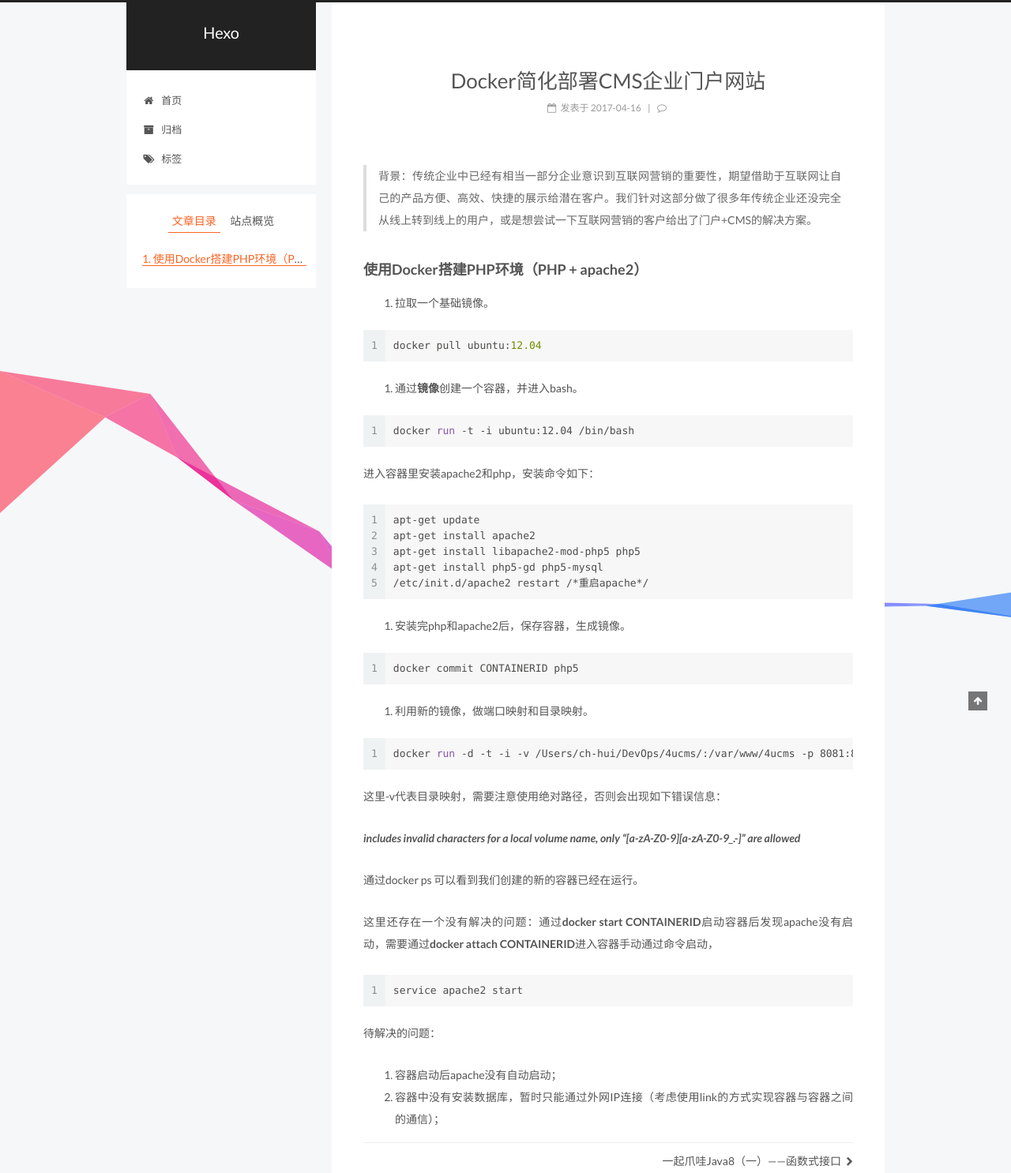
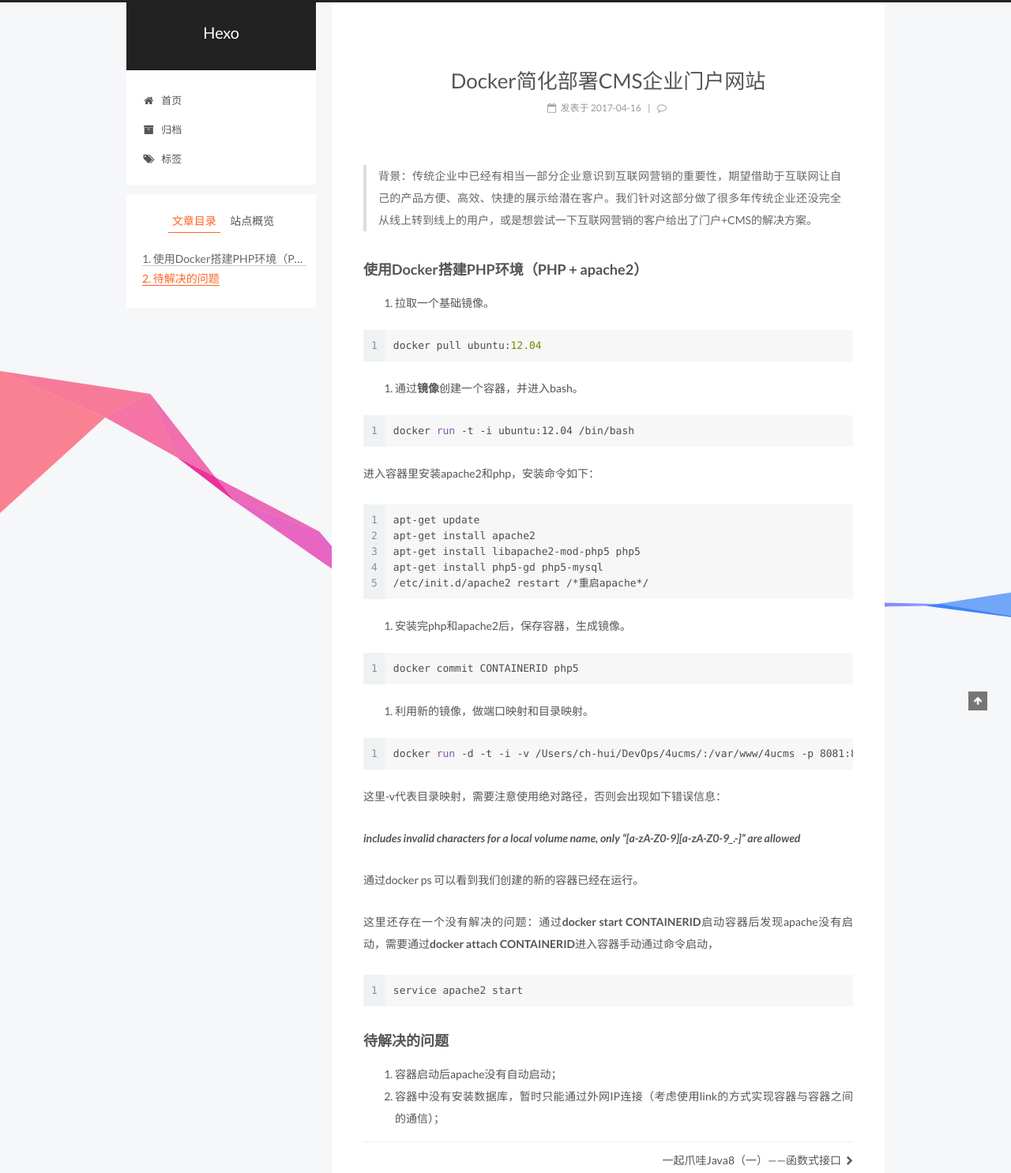
Before and after one commit to Brania/brania.github.io, a plain HTML site: page 2017/04/16/Docker简化部署CMS企业门户网站/index.html in a window 1280 px wide. Shown: the top 1486 px of the page at 79% size. Drawn offline with Linux system fonts and the light colour scheme.

Commit message:
Site updated: 2017-04-16 20:38:58

```diff
--- a/2017/04/16/Docker简化部署CMS企业门户网站/index.html
+++ b/2017/04/16/Docker简化部署CMS企业门户网站/index.html
@@ -94,7 +94,7 @@
 <meta property="og:url" content="http://yoursite.com/2017/04/16/Docker简化部署CMS企业门户网站/index.html">
 <meta property="og:site_name" content="Hexo">
 <meta property="og:description" content="背景：传统企业中已经有相当一部分企业意识到互联网营销的重要性，期望借助于互联网让自己的产品方便、高效、快捷的展示给潜在客户。我们针对这部分做了很多年传统企业还没完全从线上转到线上的用户，或是想尝试一下互联网营销的客户给出了门户+CMS的解决方案。  使用Docker搭建PHP环境（PHP + apache2） 拉取一个基础镜像。  1docker pull ubuntu:12.04  通过镜像创">
-<meta property="og:updated_time" content="2017-04-16T12:36:04.000Z">
+<meta property="og:updated_time" content="2017-04-16T12:38:35.000Z">
 <meta name="twitter:card" content="summary">
 <meta name="twitter:title" content="Docker简化部署CMS企业门户网站">
 <meta name="twitter:description" content="背景：传统企业中已经有相当一部分企业意识到互联网营销的重要性，期望借助于互联网让自己的产品方便、高效、快捷的展示给潜在客户。我们针对这部分做了很多年传统企业还没完全从线上转到线上的用户，或是想尝试一下互联网营销的客户给出了门户+CMS的解决方案。  使用Docker搭建PHP环境（PHP + apache2） 拉取一个基础镜像。  1docker pull ubuntu:12.04  通过镜像创">
@@ -358,8 +358,7 @@
 <p>通过docker ps 可以看到我们创建的新的容器已经在运行。</p>
 <p>这里还存在一个没有解决的问题：通过<strong>docker start CONTAINERID</strong>启动容器后发现apache没有启动，需要通过<strong>docker attach CONTAINERID</strong>进入容器手动通过命令启动，</p>
 <figure class="highlight plain"><table><tr><td class="gutter"><pre><div class="line">1</div></pre></td><td class="code"><pre><div class="line">service apache2 start</div></pre></td></tr></table></figure>
-<p>待解决的问题：</p>
-<ol>
+<h3 id="待解决的问题"><a href="#待解决的问题" class="headerlink" title="待解决的问题"></a>待解决的问题</h3><ol>
 <li>容器启动后apache没有自动启动；</li>
 <li>容器中没有安装数据库，暂时只能通过外网IP连接（考虑使用link的方式实现容器与容器之间的通信）；</li>
 </ol>
@@ -520,7 +519,7 @@
 
 
 
-              <div class="post-toc-content"><ol class="nav"><li class="nav-item nav-level-3"><a class="nav-link" href="#使用Docker搭建PHP环境（PHP-apache2）"><span class="nav-number">1.</span> <span class="nav-text">使用Docker搭建PHP环境（PHP + apache2）</span></a></li></ol></div>
+              <div class="post-toc-content"><ol class="nav"><li class="nav-item nav-level-3"><a class="nav-link" href="#使用Docker搭建PHP环境（PHP-apache2）"><span class="nav-number">1.</span> <span class="nav-text">使用Docker搭建PHP环境（PHP + apache2）</span></a></li><li class="nav-item nav-level-3"><a class="nav-link" href="#待解决的问题"><span class="nav-number">2.</span> <span class="nav-text">待解决的问题</span></a></li></ol></div>
 
 
           </div>
--- a/css/main.css
+++ b/css/main.css
@@ -1692,7 +1692,7 @@ pre .javascript .function {
   width: 4px;
   height: 4px;
   border-radius: 50%;
-  background: #ff6eab;
+  background: #664baf;
 }
 .links-of-blogroll {
   font-size: 13px;
```
Also changed, not shown: index.html (+1 -2 lines).
